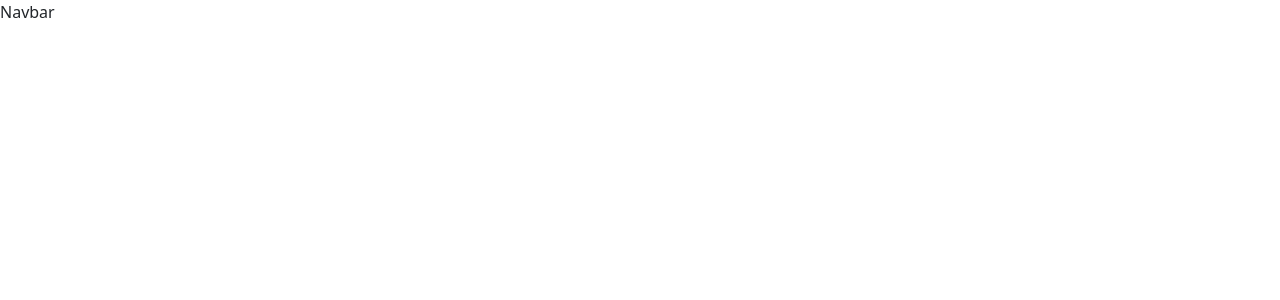
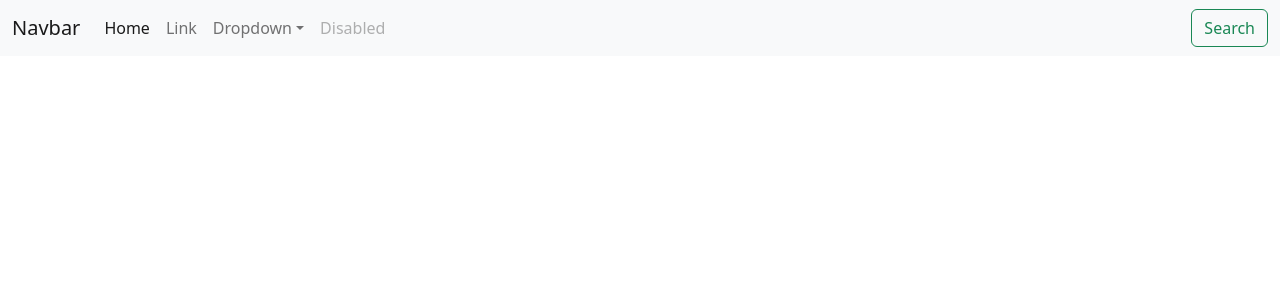
Before and after one commit to Peter-Dumbari/portfolio, a React (Create React App) app: page / in a window 1280 px wide. Shown: the top 300 px of the page. Built offline with nearby package versions, Linux system fonts and the light colour scheme.

Commit message:
commiting when not sure

```diff
--- a/src/Components/Navbar/Navbar.jsx
+++ b/src/Components/Navbar/Navbar.jsx
@@ -2,7 +2,41 @@
 
 function Navbar() {
   return (
-    <div>Navbar</div>
+    <nav class="navbar navbar-expand-lg bg-light">
+  <div class="container-fluid">
+    <a class="navbar-brand" href="#">Navbar</a>
+    <button class="navbar-toggler" type="button" data-bs-toggle="collapse" data-bs-target="#navbarSupportedContent" aria-controls="navbarSupportedContent" aria-expanded="false" aria-label="Toggle navigation">
+      <span class="navbar-toggler-icon"></span>
+    </button>
+    <div class="collapse navbar-collapse" id="navbarSupportedContent">
+      <ul class="navbar-nav me-auto mb-2 mb-lg-0">
+        <li class="nav-item">
+          <a class="nav-link active" aria-current="page" href="#">Home</a>
+        </li>
+        <li class="nav-item">
+          <a class="nav-link" href="#">Link</a>
+        </li>
+        <li class="nav-item dropdown">
+          <a class="nav-link dropdown-toggle" href="#" role="button" data-bs-toggle="dropdown" aria-expanded="false">
+            Dropdown
+          </a>
+          <ul class="dropdown-menu">
+            <li><a class="dropdown-item" href="#">Action</a></li>
+            <li><a class="dropdown-item" href="#">Another action</a></li>
+            <li><hr class="dropdown-divider"/></li>
+            <li><a class="dropdown-item" href="#">Something else here</a></li>
+          </ul>
+        </li>
+        <li class="nav-item">
+          <a class="nav-link disabled">Disabled</a>
+        </li>
+      </ul>
+      <form class="d-flex" role="search">
+        <button class="btn btn-outline-success" type="submit">Search</button>
+      </form>
+    </div>
+  </div>
+</nav>
   )
 }
 
```
